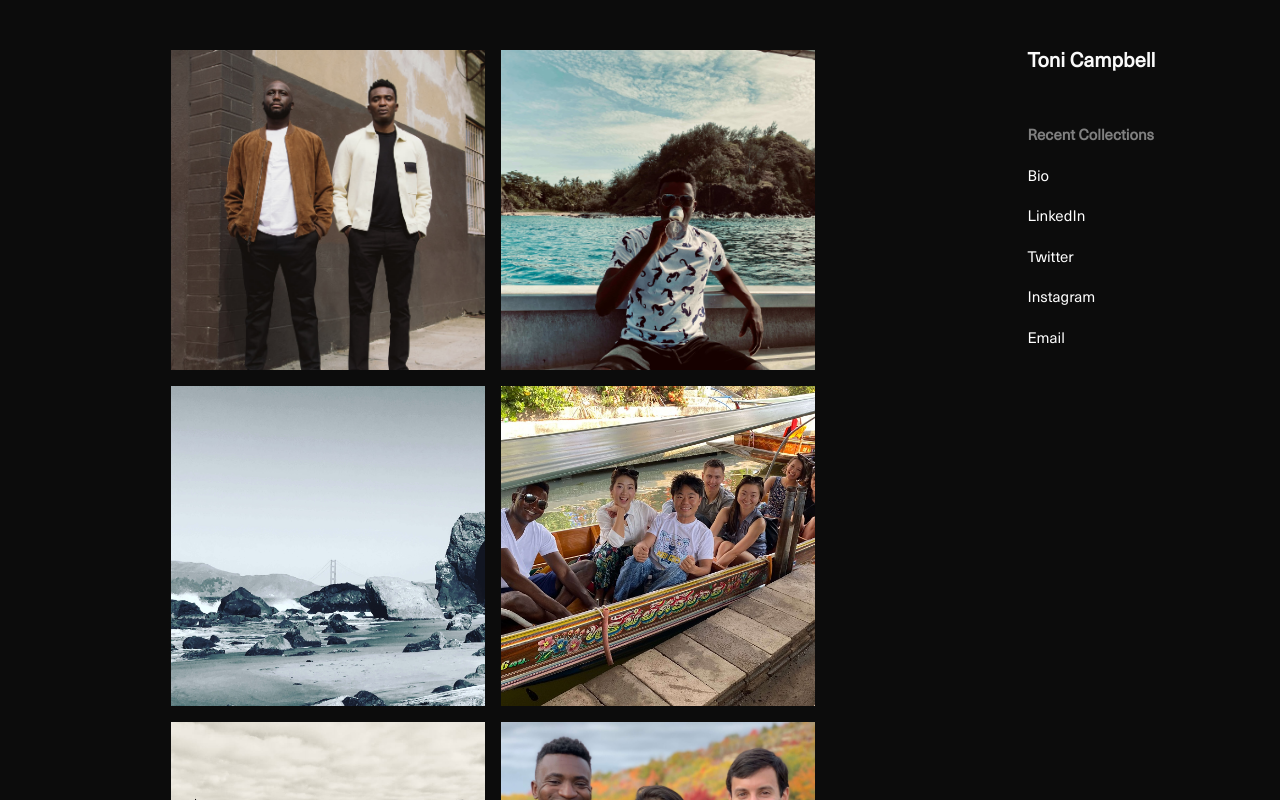
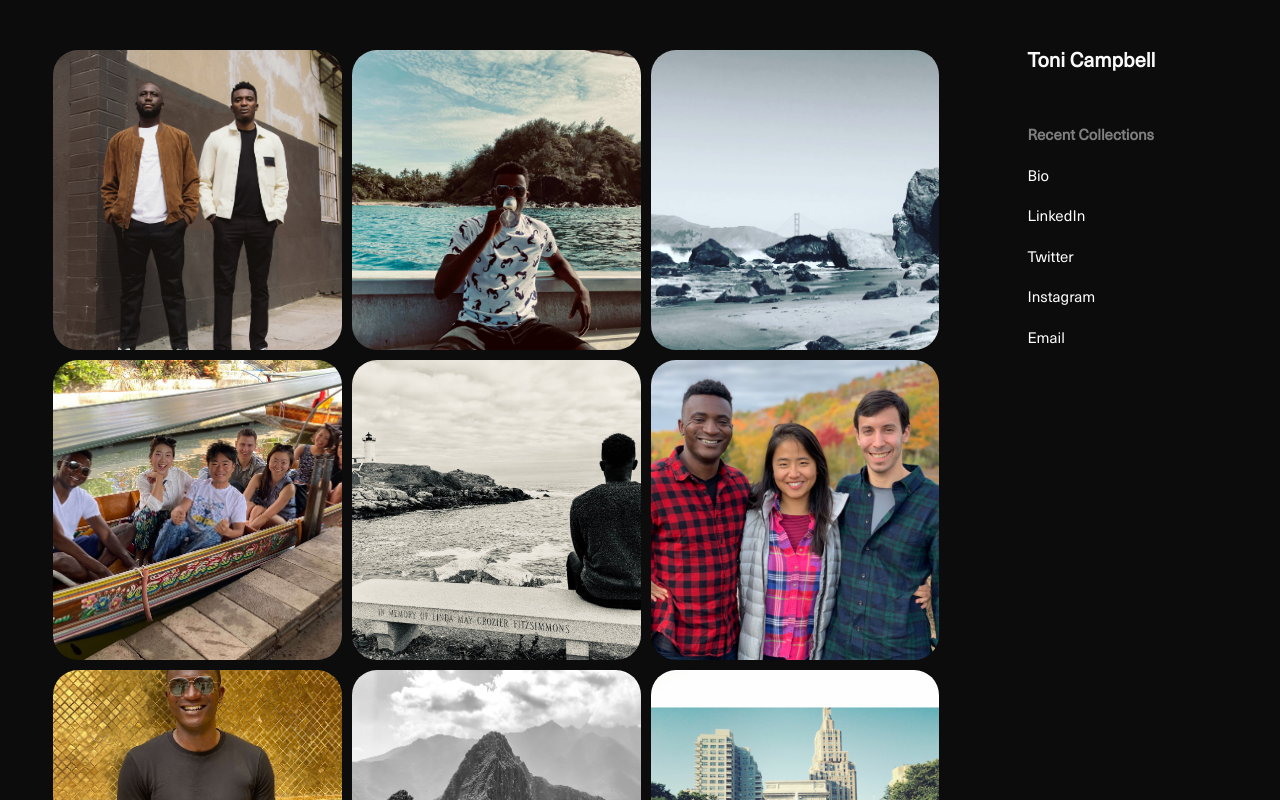
Before and after one commit to zemarr/gallery-portfolio, a React (Create React App) app: page / in a window 1280 px wide. Built offline with nearby package versions, Linux system fonts and the light colour scheme.

Commit message:
minor ui fixes

```diff
--- a/src/styled-components/StyledGallery.js
+++ b/src/styled-components/StyledGallery.js
@@ -1,22 +1,19 @@
 import styled from "styled-components";
 
 export const StyledGallery = styled.div`
-    /* column-count: 2;
-    -moz-column-count: 2;
-    column-width: 43%;
-    -moz-column-width: 43%; */
-    min-width: 320px;
+  width: 100%;
+  min-width: 300px;
   max-width: 2060px;
   display: grid;
   justify-content: center;
   align-items: center;
-    grid-template-columns: repeat(auto-fill,minmax(320px, 320px));
-    column-gap: 10px;
+  grid-template-columns: 30% 30% 30%;
+  gap: 10px;
   row-gap: 10px;
   padding-bottom: 50px;
 
   @media screen and (max-width: 1024px) {
-        grid-template-columns: repeat(auto-fill,minmax(200px, 200px));
+    grid-template-columns: 26% 26% 26%;
     padding: 0;
   }
 
@@ -25,27 +22,22 @@ export const StyledGallery = styled.div`
   }
 
   @media screen and (max-width: 443px) {
-        /* column-gap: 6px;
-        row-gap: 6px; */
-        grid-template-columns: repeat(auto-fill,minmax(150px, 150px));
+    /* grid-template-columns: 30% 30% 30%; */
+    gap: 5px;
   }
 
   .pics {
     transition: all 350ms cubic-bezier(0.42, 0.01, 0, 1.04);
     cursor: pointer;
+    /* margin-right: 6px;
+    margin-bottom: 6px; */
     overflow: hidden;
-        margin-right: 6px;
-        margin-bottom: 6px;
-
-        :hover {
-            filter: opacity(.9);
-        }
-
-        img {
-            width: 320px;
-            height: 320px;
-            object-fit: cover;
-            object-position: center;
+    border-radius: 25px;
+    width: 100%;
+    max-width: 100%;
+    height: 300px;
+    max-height: 100%;
+    max-height: 100%;
 
     @media screen and (max-width: 1024px) {
       width: 200px;
@@ -55,10 +47,24 @@ export const StyledGallery = styled.div`
       width: 150px;
       height: 150px;
     }
+    @media screen and (max-width: 425px) {
+      width: 100px;
+      height: 100px;
+    }
+    @media screen and (max-width: 320px) {
+      width: 90px;
+      height: 90px;
     }
 
-        @media screen and (max-width: 425px) {
-            margin-bottom: 6px;
+    :hover {
+      filter: opacity(0.9);
+    }
+
+    img {
+      width: 100%;
+      height: 100%;
+      object-fit: cover;
+      object-position: center;
     }
   }
-`
+`;
--- a/src/styled-components/containers.js
+++ b/src/styled-components/containers.js
@@ -7,6 +7,15 @@ export const StyledApp = styled.div`
   @media screen and (max-width: 768px) {
     display: flex;
     flex-direction: column;
+  }
+
+  .d-flex {
+    width: 100%;
+    justify-content: space-between;
+
+    @media screen and (max-width: 425px) {
+      justify-content: center;
+    }
   }
 `;
 
@@ -44,7 +53,7 @@ export const StyledRow = styled.div`
 export const StyledLogo = styled(Link)`
   font-size: 27px;
   color: var(--font-color);
-  text-decoration: none!important;
+  text-decoration: none !important;
   width: fit-content;
 
   :hover {
@@ -66,6 +75,7 @@ export const StyledHome = styled.section`
 
 export const MainContent = styled.div`
   height: 100vh;
+  min-width: 77%;
   max-width: 77%;
   overflow-y: ${({ scrollable }) => (scrollable ? "auto" : "")};
   margin-top: 50px;
@@ -75,7 +85,7 @@ export const MainContent = styled.div`
     ::-webkit-scrollbar-thumb {
       transition: 1.4s cubic-bezier(0.42, 0.01, 0, 1.04);
       background-color: var(--font-color) !important;
-      visibility: visible!important;
+      visibility: visible !important;
       /* border-radius: 50px; */
     }
   }
@@ -92,11 +102,12 @@ export const MainContent = styled.div`
   ::-webkit-scrollbar-thumb {
     transition: 1.4s cubic-bezier(0.42, 0.01, 0, 1.04);
     background-color: var(--font-color) !important;
-    visibility: hidden!important;
+    visibility: hidden !important;
     /* border-radius: 50px; */
   }
 
   @media screen and (max-width: 768px) {
+    min-width: 100%;
     max-width: 100%;
     padding-bottom: 80px;
     margin-top: 0;
@@ -111,4 +122,4 @@ export const MainContent = styled.div`
       padding-bottom: 100px;
     }
   }
-`
+`;
--- a/src/styled-components/globalStyles.js
+++ b/src/styled-components/globalStyles.js
@@ -82,18 +82,18 @@ export const StyledHamburger = styled.div`
     }
 
     .menu-btn_hamburger {
-        width: 28px;
+        width: 25px;
         height: 2px;
         background-color: white;
         box-shadow: 0 2px rgba(255,101,47,.2);
         transition: all .5s cubic-bezier(0.42, 0.01, 0, 1.04);
-        opacity: ${({ menuOpen }) => (menuOpen ? "0" : "1")}
+        opacity: ${({ menuOpen }) => (menuOpen ? "0" : "1")};
     }
 
     ::before, ::after {
             content: "";
             position: absolute;
-            width: 28px;
+            width: 25px;
             height: 2px;
             background-color: white;
             box-shadow: 0 2px rgba(255,101,47,.2);
--- a/src/styled-components/styledBio.js
+++ b/src/styled-components/styledBio.js
@@ -13,13 +13,13 @@ export const StyledBio = styled.section`
 
     .bio-portrait {
         width: 100%;
-        height: 100vh;
+        height: max-content;
+        margin: 20px 0 50px;
         left: 0%;
         display: flex;
         flex-direction: column;
         justify-content: flex-start;
         align-items: center;
-        /* padding-top: 30px; */
         background-color: black;
         transition: opacity 1.4s cubic-bezier(0.42, 0.01, 0, 1.04),
             visibility 0.4s cubic-bezier(0.42, 0.01, 0, 1.04),
@@ -27,6 +27,7 @@ export const StyledBio = styled.section`
         visibility: visible;
         opacity: 1;
         overflow: hidden;
+        border-radius: 25px;
 
         @media screen and (max-width: 425px) {
             height: max-content;
@@ -38,11 +39,9 @@ export const StyledBio = styled.section`
         width: 100%;
         max-width: 100%;
         height: auto;
-        /* max-height: 80%; */
         display: block;
         line-height: 0;
         box-sizing: border-box;
-        padding: 20px 0 20px;
         padding-top: 0;
         margin: 0 auto;
         position: relative;
```
Lines whose indentation alone changed are shown as unchanged.
